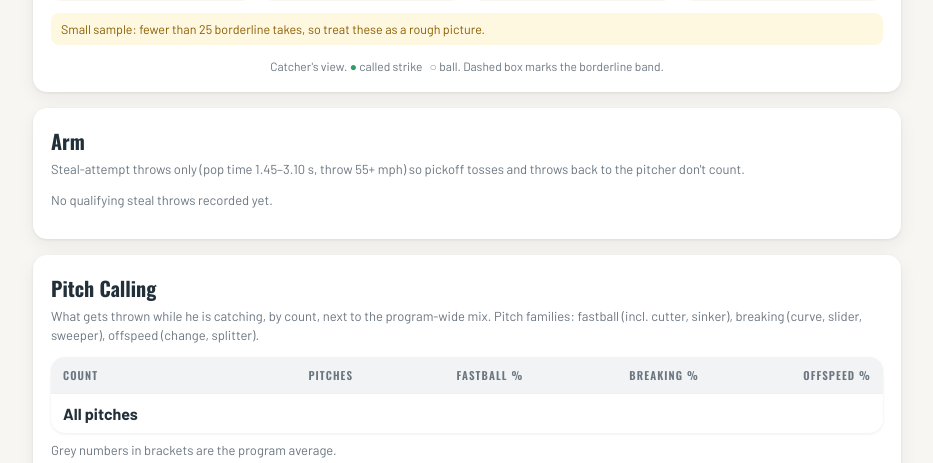
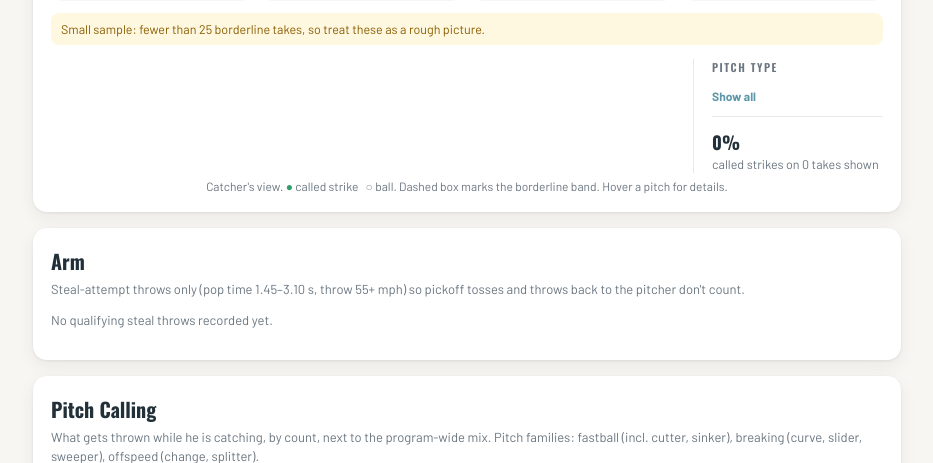
Before and after one commit to CoachFreeze/shepherds-player-reports, a Flask app: template templates/catcher_profile.html in a window 1280 px wide. Shown: the part 359-822 px from the top of the page, without its empty margins (173-1106 px from the left). Run offline with Flask 3, Linux system fonts and the light colour scheme; the template is opened without the code that fills it, so the values that code supplies are empty.

Commit message:
Add files via upload

```diff
--- a/templates/catcher_profile.html
+++ b/templates/catcher_profile.html
@@ -16,7 +16,19 @@
 <div><b title="Called strikes on takes just outside the zone">{{ r.out_pct if r.out_pct is not none else '–' }}{{ '%' if r.out_pct is not none }}</b><span>Just outside ({{ r.out_n }})</span></div>
 <div><b title="Called strikes on takes just inside the zone">{{ r.in_pct if r.in_pct is not none else '–' }}{{ '%' if r.in_pct is not none }}</b><span>Just inside ({{ r.in_n }})</span></div></div>
 {% if not r.rated %}<div class="warn">Small sample: fewer than 25 borderline takes, so treat these as a rough picture.</div>{% endif %}
-<div style="margin-top:14px;">{{ zone_svg|safe }}</div><div class="lg">Catcher's view. <span style="color:#2f9e6b;">&#9679;</span> called strike &nbsp; <span style="color:#8a97a0;">&#9675;</span> ball. Dashed box marks the borderline band.</div></div>
+<div class="rz"><div class="rzp" id="rzp">{{ zone_svg|safe }}<div id="rtip" class="rtip"></div></div>
+<div class="rzf"><div class="rzh">Pitch Type</div><div id="rzl"></div><button type="button" id="rza" class="rzall">Show all</button><div id="rzs" class="rzs"></div></div></div>
+<div class="lg">Catcher's view. <span style="color:#2f9e6b;">&#9679;</span> called strike &nbsp; <span style="color:#8a97a0;">&#9675;</span> ball. Dashed box marks the borderline band. Hover a pitch for details.</div></div>
+<style>.rz{display:flex;gap:22px;align-items:flex-start;margin-top:14px;} .rzp{flex:1;min-width:0;position:relative;} .rzf{width:190px;flex:none;border-left:1px solid #e6eaec;padding-left:18px;} .rzh{font:600 11px Oswald;letter-spacing:.14em;text-transform:uppercase;color:#6b7680;margin-bottom:8px;}
+.rzi{display:flex;align-items:center;gap:9px;width:100%;border:0;background:none;padding:7px 8px;margin:0 -8px 2px;border-radius:8px;cursor:pointer;font:600 14px Barlow;color:#22303a;text-align:left;transition:background .12s,opacity .12s;} .rzi:hover{background:#f1f4f5;} .rzi i{width:4px;height:20px;border-radius:2px;background:var(--c);flex:none;} .rzi em{margin-left:auto;font:500 12px Barlow;font-style:normal;color:#8a97a0;font-variant-numeric:tabular-nums;} .rzi.off{opacity:.38;} .rzi.off i{background:#cfd6da;} .rzi.on{background:#eef4f6;}
+.rzall{border:0;background:none;color:var(--accent-ink,#5c97a8);font:700 12px Barlow;padding:6px 0 0;cursor:pointer;} .rzs{margin-top:12px;padding-top:12px;border-top:1px solid #e6eaec;font-size:12.5px;color:#6b7680;line-height:1.5;} .rzs b{font:700 18px Oswald;color:#22303a;display:block;}
+.pp{transition:opacity .12s;cursor:pointer;} .pp.dim{opacity:0;pointer-events:none;} .rtip{position:absolute;pointer-events:none;background:#22303a;color:#fff;font:600 12.5px Barlow;padding:6px 10px;border-radius:8px;white-space:nowrap;opacity:0;transform:translate(-50%,-130%);transition:opacity .1s;z-index:5;} @media (max-width:640px){.rz{flex-direction:column;} .rzf{width:100%;border-left:0;padding-left:0;}}</style>
+<script>(function(){var P=document.getElementById('rzp'),pts=[].slice.call(P.querySelectorAll('.pp')),L=document.getElementById('rzl'),S=document.getElementById('rzs'),tip=document.getElementById('rtip'),pal=['#d1493f','#3f7fbf','#e0a030','#2f9e6b','#8e5cc0','#d9722e','#4aa3a3','#a35a7a'],cnt={},on={};
+pts.forEach(function(p){var t=p.dataset.t;cnt[t]=(cnt[t]||0)+1;});var types=Object.keys(cnt).sort(function(a,b){return cnt[b]-cnt[a];});types.forEach(function(t){on[t]=true;});
+types.forEach(function(t,i){var b=document.createElement('button');b.type='button';b.className='rzi';b.style.setProperty('--c',pal[i%pal.length]);b.innerHTML='<i></i>'+t+'<em>'+cnt[t]+'</em>';b.onclick=function(){var only=types.every(function(x){return on[x]===(x===t);});if(Object.keys(on).filter(function(x){return on[x];}).length===types.length){types.forEach(function(x){on[x]=(x===t);});}else{on[t]=!on[t];if(!types.some(function(x){return on[x];}))types.forEach(function(x){on[x]=true;});}draw();};L.appendChild(b);});
+document.getElementById('rza').onclick=function(){types.forEach(function(t){on[t]=true;});draw();};
+function draw(){var n=0,cs=0;pts.forEach(function(p){var v=on[p.dataset.t];p.classList.toggle('dim',!v);if(v){n++;if(p.dataset.cs==='1')cs++;}});[].forEach.call(L.children,function(b,i){b.classList.toggle('off',!on[types[i]]);});S.innerHTML='<b>'+(n?Math.round(100*cs/n):0)+'%</b>called strikes on '+n+' takes shown';}
+pts.forEach(function(p){p.addEventListener('mouseenter',function(){tip.textContent=p.dataset.tip;var a=p.getBoundingClientRect(),b=P.getBoundingClientRect();tip.style.left=(a.left-b.left+a.width/2)+'px';tip.style.top=(a.top-b.top)+'px';tip.style.opacity=1;});p.addEventListener('mouseleave',function(){tip.style.opacity=0;});});draw();})();</script>
 
 {% set a = c.arm %}
 <div class="card"><h2>Arm</h2><p class="n">Steal-attempt throws only (pop time 1.45–3.10 s, throw 55+ mph) so pickoff tosses and throws back to the pitcher don't count.</p>
```
Also changed, not shown: catcher.py (+9 -6 lines).
